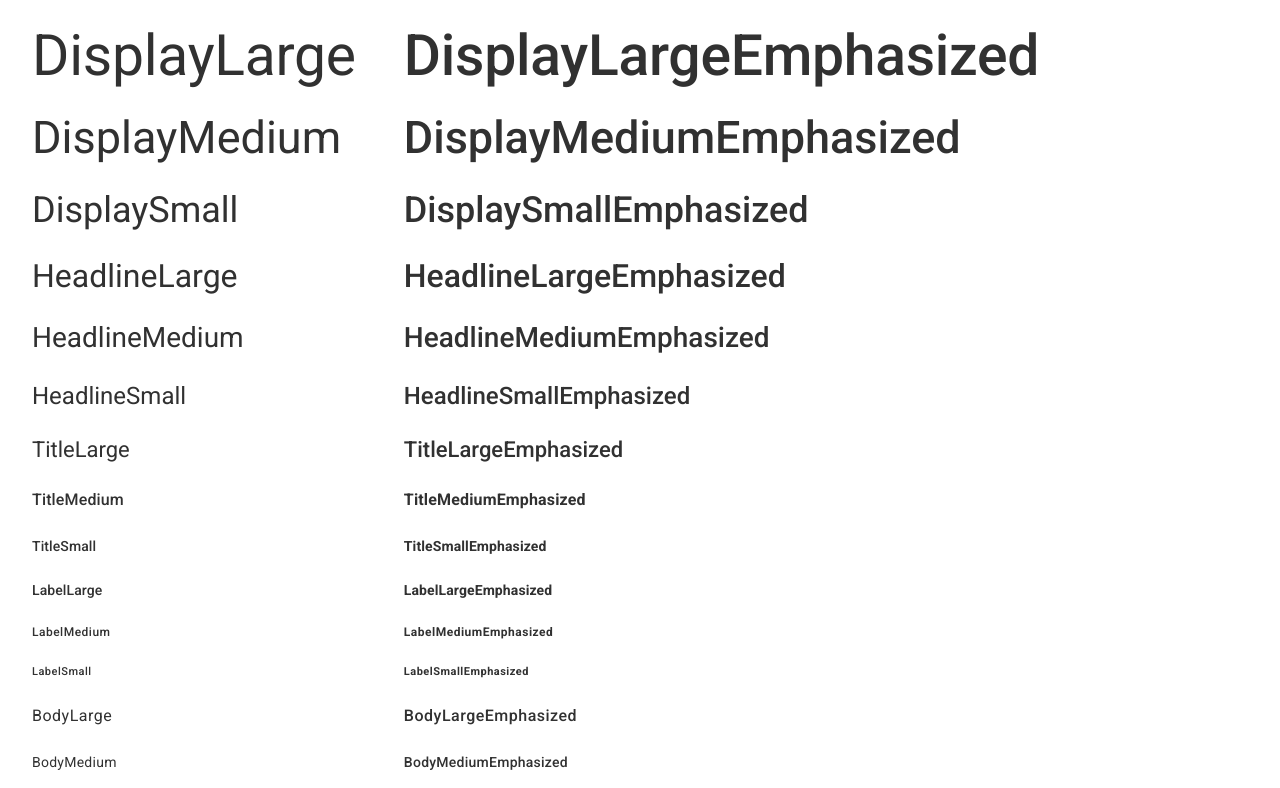
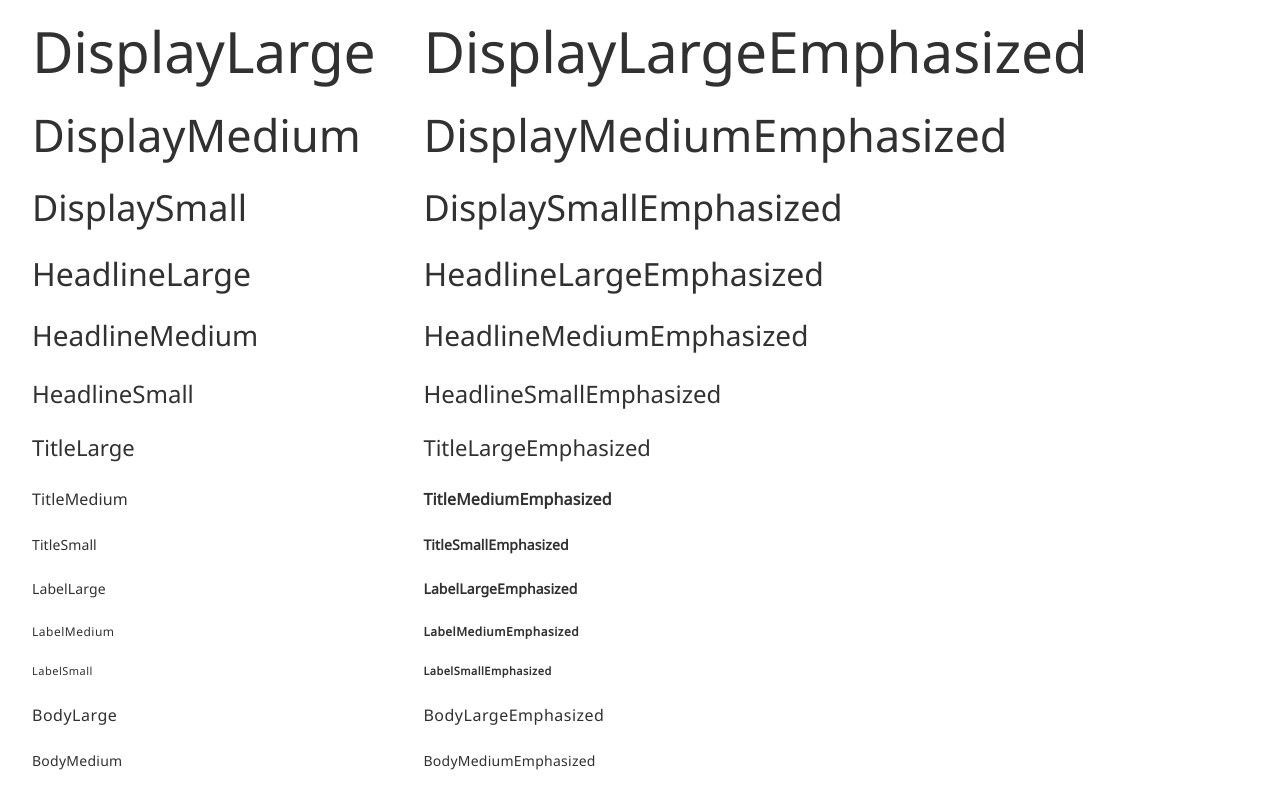
Before and after one commit to isd-sgcu/cucm25-frontend, a React (Vite) app: page /chore in a window 1280 px wide. Shown: the part 432-1220 px from the top of the page. Built offline with nearby package versions, Linux system fonts and the light colour scheme.

Commit message:
feat: static landing body

```diff
--- /dev/null
+++ b/src/components/Rankbar.tsx
@@ -0,0 +1,70 @@
+import { Icon } from "@iconify/react";
+
+interface RankBarProps {
+  rank: 1 | 2 | 3;
+  nickname: string;
+  role: "junior" | "senior";
+  name: string;
+  year: string;
+  points: number;
+}
+
+const RankBar: React.FC<RankBarProps> = ({
+  rank,
+  nickname,
+  role,
+  name,
+  year,
+  points,
+}) => {
+  const rankStyles = {
+    1: { height: 250, bgColor: "bg-pink", icon: "solar:cup-star-linear" },
+    2: {
+      height: 200,
+      bgColor: "bg-yellow",
+      icon: "solar:medal-ribbon-star-linear",
+    },
+    3: {
+      height: 150,
+      bgColor: "bg-light-blue",
+      icon: "solar:medal-ribbon-star-linear",
+    },
+  } as const;
+
+  const { height, bgColor, icon } = rankStyles[rank];
+
+  const roleTag = role === "junior" ? "N" : "P";
+
+  return (
+    <div className="flex flex-col gap-2 items-center justify-end">
+      <Icon icon={icon} className="w-5 h-5" />
+      <div
+        className={`${bgColor} w-full flex flex-col justify-between px-1 py-3 rounded-2xl border shadow-make-cartoonish`}
+        style={{ height }}
+      >
+        {/* Name */}
+        <div className="flex flex-col items-center">
+          <p className="title-medium text-center line-clamp-2">
+            <span className="font-semibold">{nickname}</span>
+          </p>
+          <p className="label-small text-center line-clamp-2">{name}</p>
+          <p className="label-small text-center line-clamp-2">
+            {roleTag} #{year}
+          </p>
+        </div>
+
+        {/* Points */}
+        <div className="flex flex-col items-center">
+          <p className="title-medium text-center">
+            <span className="font-semibold">{points}</span>
+          </p>
+          <p className="label-small text-center">
+            {points == 1 ? "Point" : "Points"}
+          </p>
+        </div>
+      </div>
+    </div>
+  );
+};
+
+export default RankBar;
--- a/src/index.css
+++ b/src/index.css
@@ -1,14 +1,42 @@
-@import url("https://fonts.googleapis.com/css2?family=Roboto:ital,wght@0,100..900;1,100..900&display=swap");
+@import url("https://fonts.googleapis.com/css2?family=Noto+Sans+Thai&display=swap");
 
 @import "tailwindcss";
 
+:root {
+  --font-noto: "Noto Sans Thai", sans-serif;
+
+  --purple: #746aaf;
+  --pink: #edb9f9;
+  --light-pink: #ffc0f0;
+  --vivid-pink: #d74bf0;
+  --light-blue: #b9f6ff;
+  --yellow: #ffdf72;
+  --light-yellow: #fff4be;
+  --white: #fffefe;
+  --grey: #e8e8e8;
+  --deep-grey: #cecece;
+  --deep-deep-grey: #939393;
+  --black: #313131;
+  --red: #e76744;
+  --green: #67a951;
+
+  --shadow-elevation-1: 0px 1px 3px 1px rgba(0, 0, 0, 0.15),
+    0px 1px 2px 0px rgba(0, 0, 0, 0.3);
+  --shadow-elevation-2: 0px 2px 6px 2px rgba(0, 0, 0, 0.15),
+    0px 1px 2px 0px rgba(0, 0, 0, 0.3);
+  --shadow-make-cartoonish: 4px 4px 0 #1f1f1f; /* Don't forget to add border to make things be cartoonish xd */
+}
+
 @theme inline {
+  --font-noto: "Noto Sans Thai", sans-serif;
+
   --color-purple: #746aaf;
   --color-pink: #edb9f9;
   --color-light-pink: #ffc0f0;
   --color-vivid-pink: #d74bf0;
   --color-light-blue: #b9f6ff;
   --color-yellow: #ffdf72;
+  --color-light-yellow: #fff4be;
   --color-white: #fffefe;
   --color-grey: #e8e8e8;
   --color-deep-grey: #cecece;
@@ -25,7 +53,7 @@
 }
 
 .display-large {
-  font-family: "Roboto", sans-serif;
+  font-family: var(--font-noto);
   font-weight: 400;
   font-size: 57px;
   line-height: 64px;
@@ -33,7 +61,7 @@
 }
 
 .display-medium {
-  font-family: "Roboto", sans-serif;
+  font-family: var(--font-noto);
   font-weight: 400;
   font-size: 45px;
   line-height: 52px;
@@ -41,7 +69,7 @@
 }
 
 .display-small {
-  font-family: "Roboto", sans-serif;
+  font-family: var(--font-noto);
   font-weight: 400;
   font-size: 36px;
   line-height: 44px;
@@ -49,7 +77,7 @@
 }
 
 .display-large-emphasized {
-  font-family: "Roboto", sans-serif;
+  font-family: var(--font-noto);
   font-weight: 500;
   font-size: 57px;
   line-height: 64px;
@@ -57,7 +85,7 @@
 }
 
 .display-medium-emphasized {
-  font-family: "Roboto", sans-serif;
+  font-family: var(--font-noto);
   font-weight: 500;
   font-size: 45px;
   line-height: 52px;
@@ -65,7 +93,7 @@
 }
 
 .display-small-emphasized {
-  font-family: "Roboto", sans-serif;
+  font-family: var(--font-noto);
   font-weight: 500;
   font-size: 36px;
   line-height: 44px;
@@ -73,7 +101,7 @@
 }
 
 .headline-large {
-  font-family: "Roboto", sans-serif;
+  font-family: var(--font-noto);
   font-weight: 400;
   font-size: 32px;
   line-height: 40px;
@@ -81,7 +109,7 @@
 }
 
 .headline-medium {
-  font-family: "Roboto", sans-serif;
+  font-family: var(--font-noto);
   font-weight: 400;
   font-size: 28px;
   line-height: 36px;
@@ -89,7 +117,7 @@
 }
 
 .headline-small {
-  font-family: "Roboto", sans-serif;
+  font-family: var(--font-noto);
   font-weight: 400;
   font-size: 24px;
   line-height: 32px;
@@ -97,7 +125,7 @@
 }
 
 .headline-large-emphasized {
-  font-family: "Roboto", sans-serif;
+  font-family: var(--font-noto);
   font-weight: 500;
   font-size: 32px;
   line-height: 40px;
@@ -105,7 +133,7 @@
 }
 
 .headline-medium-emphasized {
-  font-family: "Roboto", sans-serif;
+  font-family: var(--font-noto);
   font-weight: 500;
   font-size: 28px;
   line-height: 36px;
@@ -113,7 +141,7 @@
 }
 
 .headline-small-emphasized {
-  font-family: "Roboto", sans-serif;
+  font-family: var(--font-noto);
   font-weight: 500;
   font-size: 24px;
   line-height: 32px;
@@ -121,7 +149,7 @@
 }
 
 .title-large {
-  font-family: "Roboto", sans-serif;
+  font-family: var(--font-noto);
   font-weight: 400;
   font-size: 22px;
   line-height: 28px;
@@ -129,7 +157,7 @@
 }
 
 .title-medium {
-  font-family: "Roboto", sans-serif;
+  font-family: var(--font-noto);
   font-weight: 500;
   font-size: 16px;
   line-height: 24px;
@@ -137,7 +165,7 @@
 }
 
 .title-small {
-  font-family: "Roboto", sans-serif;
+  font-family: var(--font-noto);
   font-weight: 500;
   font-size: 14px;
   line-height: 20px;
@@ -145,7 +173,7 @@
 }
 
 .title-large-emphasized {
-  font-family: "Roboto", sans-serif;
+  font-family: var(--font-noto);
   font-weight: 500;
   font-size: 22px;
   line-height: 28px;
@@ -153,7 +181,7 @@
 }
 
 .title-medium-emphasized {
-  font-family: "Roboto", sans-serif;
+  font-family: var(--font-noto);
   font-weight: 700;
   font-size: 16px;
   line-height: 24px;
@@ -161,7 +189,7 @@
 }
 
 .title-small-emphasized {
-  font-family: "Roboto", sans-serif;
+  font-family: var(--font-noto);
   font-weight: 700;
   font-size: 14px;
   line-height: 20px;
@@ -169,7 +197,7 @@
 }
 
 .label-large {
-  font-family: "Roboto", sans-serif;
+  font-family: var(--font-noto);
   font-weight: 500;
   font-size: 14px;
   line-height: 20px;
@@ -177,7 +205,7 @@
 }
 
 .label-medium {
-  font-family: "Roboto", sans-serif;
+  font-family: var(--font-noto);
   font-weight: 500;
   font-size: 12px;
   line-height: 16px;
@@ -185,7 +213,7 @@
 }
 
 .label-small {
-  font-family: "Roboto", sans-serif;
+  font-family: var(--font-noto);
   font-weight: 500;
   font-size: 11px;
   line-height: 16px;
@@ -193,7 +221,7 @@
 }
 
 .label-large-emphasized {
-  font-family: "Roboto", sans-serif;
+  font-family: var(--font-noto);
   font-weight: 700;
   font-size: 14px;
   line-height: 20px;
@@ -201,7 +229,7 @@
 }
 
 .label-medium-emphasized {
-  font-family: "Roboto", sans-serif;
+  font-family: var(--font-noto);
   font-weight: 700;
   font-size: 12px;
   line-height: 16px;
@@ -209,7 +237,7 @@
 }
 
 .label-small-emphasized {
-  font-family: "Roboto", sans-serif;
+  font-family: var(--font-noto);
   font-weight: 700;
   font-size: 11px;
   line-height: 16px;
@@ -217,7 +245,7 @@
 }
 
 .body-large {
-  font-family: "Roboto", sans-serif;
+  font-family: var(--font-noto);
   font-weight: 400;
   font-size: 16px;
   line-height: 24px;
@@ -225,7 +253,7 @@
 }
 
 .body-medium {
-  font-family: "Roboto", sans-serif;
+  font-family: var(--font-noto);
   font-weight: 400;
   font-size: 14px;
   line-height: 20px;
@@ -233,7 +261,7 @@
 }
 
 .body-small {
-  font-family: "Roboto", sans-serif;
+  font-family: var(--font-noto);
   font-weight: 400;
   font-size: 12px;
   line-height: 16px;
@@ -241,7 +269,7 @@
 }
 
 .body-large-emphasized {
-  font-family: "Roboto", sans-serif;
+  font-family: var(--font-noto);
   font-weight: 500;
   font-size: 16px;
   line-height: 24px;
@@ -249,7 +277,7 @@
 }
 
 .body-medium-emphasized {
-  font-family: "Roboto", sans-serif;
+  font-family: var(--font-noto);
   font-weight: 500;
   font-size: 14px;
   line-height: 20px;
@@ -257,7 +285,7 @@
 }
 
 .body-small-emphasized {
-  font-family: "Roboto", sans-serif;
+  font-family: var(--font-noto);
   font-weight: 500;
   font-size: 12px;
   line-height: 16px;
@@ -266,6 +294,6 @@
 
 @layer base {
   html {
-    font-family: "Roboto", sans-serif;
+    font-family: var(--font-noto);
   }
 }
--- /dev/null
+++ b/src/interface/user.ts
@@ -0,0 +1,11 @@
+export interface UserInterface {
+  studentId: string;
+  username: string;
+  firstname: string;
+  lastname: string;
+  nickname: string;
+  education_level: string;
+  year: string; // what?
+  role: string;
+  school: string;
+}
--- a/src/layout/MainLayout.tsx
+++ b/src/layout/MainLayout.tsx
@@ -1,7 +1,7 @@
 function MainLayout({ children }: { children: React.ReactNode }) {
   return (
     <div className="w-full bg-black h-screen flex justify-center">
-      <div className="w-full max-w-[393px] min-h-screen overflow-auto bg-white flex flex-col gap-8 p-8">
+      <div className="w-full max-w-[393px] min-h-screen overflow-auto bg-white flex flex-col gap-8">
         {children}
       </div>
     </div>
--- /dev/null
+++ b/src/utils/const.ts
@@ -0,0 +1,25 @@
+import type { UserInterface } from "@/interface/user";
+
+export const mockJuniorUser: UserInterface = {
+  studentId: "329102",
+  username: "n001",
+  firstname: "แคนคะนวย",
+  lastname: "คงรวย คงทวยแทน",
+  nickname: "หัวแคน",
+  education_level: "5",
+  year: "-",
+  role: "junior",
+  school: "Hua Can School",
+};
+
+export const mockSeniorUser: UserInterface = {
+  studentId: "6612312321",
+  username: "p001",
+  firstname: "จ้าวทระนง",
+  lastname: "คงทวย คงควรคอย",
+  nickname: "หัวทวย",
+  education_level: "1",
+  year: "-",
+  role: "senior",
+  school: "Chulalongkorn University",
+};
```
Also changed, not shown: src/page/juniorsenior/Landing.tsx (+157 -3 lines).
